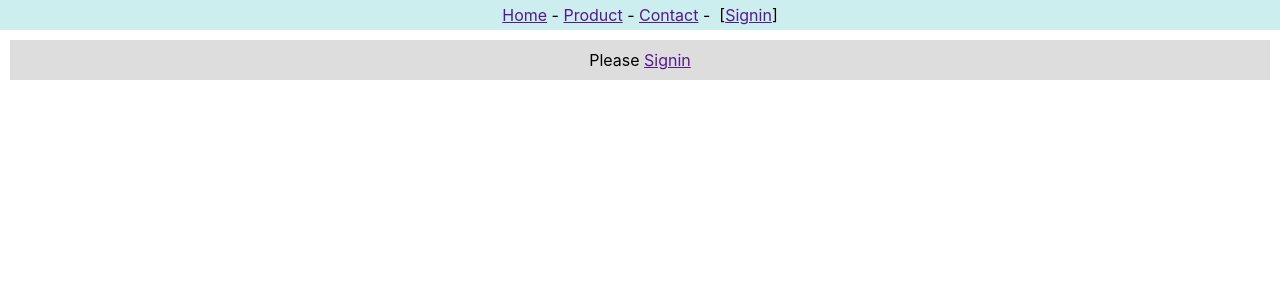
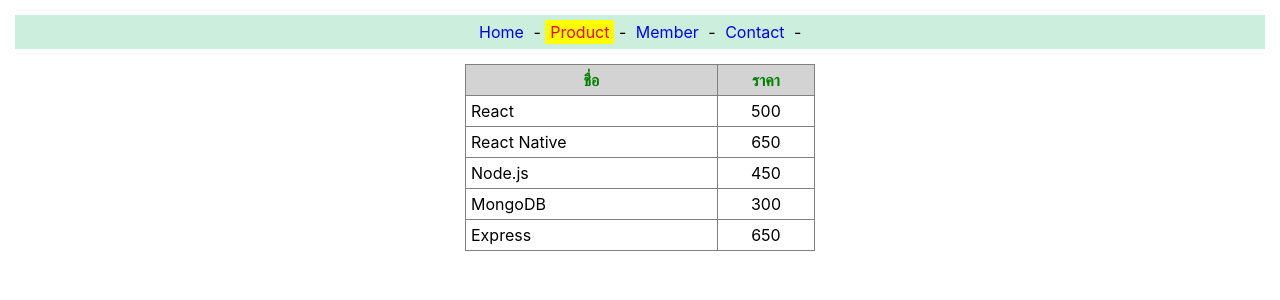
Before and after one commit to ThanawatBundasak/app1, a React (Create React App) app: page /products in a window 1280 px wide. Shown: the top 300 px of the page. Built offline with nearby package versions, Linux system fonts and the light colour scheme.

Commit message:
Add
home.js
member.js
products.js
router1.js
router2.js
router3.js
navlink.css
products.css

```diff
--- a/package.json
+++ b/package.json
@@ -8,6 +8,7 @@
     "@testing-library/user-event": "^13.5.0",
     "react": "^18.2.0",
     "react-dom": "^18.2.0",
+    "react-router-dom": "^6.16.0",
     "react-scripts": "5.0.1",
     "web-vitals": "^2.1.4"
   },
--- a/src/App.js
+++ b/src/App.js
@@ -1,15 +1,8 @@
 import React from 'react';
-import { userContext } from './context'
-import Header2 from './context-header2'
-import Content2 from './context-content2'
+import Router3 from './router3';
 
-export default function App(){
-  let[user,setUser] = React.useState()
-  return (
-    <userContext.Provider value={[user,setUser]}>
-      <Header2/>
-      <Content2/>
-    </userContext.Provider>
-
+export default function App() {
+  return(
+    [<Router3/>]
   )
 }
--- /dev/null
+++ b/src/home.js
@@ -0,0 +1,12 @@
+import React from "react";
+
+export default function Home(){
+    return(
+        <p style={{textAlign:'center'}}>
+            <h3>ยินดีต้อนรับสู่ React Store</h3>
+            รายชื่อ<a href="/product">สินค้า</a>ที่เรามีจำหน่าย<br/>
+            แต่ท่านต้องเป็น<a href="/member">สมาชิก</a>จึงจะสั่งซื้อได้<br/>
+            หากมีข้อสงสัย กรุณา<a href="/contact">ติดต่อเรา</a>
+        </p>
+    )
+}
--- /dev/null
+++ b/src/member.js
@@ -0,0 +1,6 @@
+import React from "react";
+export default function Member(){
+    return(
+        <div style={{textAlign:'center'}}>Member Page</div>
+    )
+}
--- /dev/null
+++ b/src/navlink.css
@@ -0,0 +1,19 @@
+.nav {
+    background-color: #ced;
+    padding: 7px;
+    text-align: center;
+    margin: 15px;
+}
+
+.menu {       /* สำหรับสถานะ inactive */
+    color: blue;
+    text-decoration: none;
+    padding: 2px 5px;
+}
+
+.active_menu {      /* สำหรับสถานะ active */
+    color: red;
+    background-color: yellow;
+    text-decoration: none;
+    padding: 2px 5px;
+}
--- /dev/null
+++ b/src/products.css
@@ -0,0 +1,18 @@
+table {
+    width: 350px;
+    border-collapse: collapse;
+    margin: auto;
+}
+
+th {
+    background-color: lightgray;
+    color: green;
+}
+
+th, td {
+    padding: 5px;
+}
+
+td:nth-child(2) {
+    text-align: center;
+}
--- /dev/null
+++ b/src/products.js
@@ -0,0 +1,24 @@
+import React, { Component } from "react";
+import './products.css'
+
+export default class Products extends Component{
+    data = [
+        ['React',500],
+        ['React Native',650],
+        ['Node.js',450],
+        ['MongoDB',300],
+        ['Express',650]
+    ]
+    render(){
+        return(
+            <table border="1">
+                <tr><th>ชื่อ</th><th>ราคา</th></tr>
+                {
+                    this.data.map(d => {
+                        return <tr><td>{d[0]}</td><td>{d[1]}</td></tr>
+                    })
+                }
+            </table>
+        )
+    }
+}
--- /dev/null
+++ b/src/router3.js
@@ -0,0 +1,34 @@
+import React from "react";
+import { BrowserRouter, NavLink, Route, Routes} from "react-router-dom";
+import './navlink.css'
+import Products from './products'
+import Home from './home'
+import Member from "./member";
+
+export default function Router3(){
+    return(
+        <BrowserRouter>
+            <nav className="nav">
+                <NavLink to='/' className={({isActive})=> isActive?
+                "active_menu":"menu"}style={({isActive}) => {
+                        return {
+                            fontWeight: isActive? "bold" : ""
+                        };
+                    }}>Home</NavLink> -&nbsp;
+                <NavLink to='/products' className={({isActive})=>isActive?"active_menu":"menu"}>
+                    Product</NavLink> -&nbsp;
+                <NavLink to='/member' className={({isActive})=>isActive?"active_menu":"menu"}>
+                    Member</NavLink> -&nbsp;
+                <NavLink to='/contact' className={({isActive})=>isActive?"active_menu":"menu"}>
+                    Contact</NavLink> -&nbsp;
+            </nav>
+            <Routes style={{margin:'20px'}}>
+                <Route path="/" element={<Home/>}/>
+                <Route path="/products" element={<Products/>}/>
+                <Route path="/member" Component={Member}/>
+                <Route path="/contact" element={<div style={{textAlign:'center'}}>Contact Page</div>}/>
+                <Route path="/*" element={<div style={{textAlign:'center'}}>Error 404 Not Found</div>}/>
+            </Routes>
+        </BrowserRouter>
+    )
+}
```
Also changed, not shown: src/router1.js (added, +27 -0 lines), src/router2.js (added, +26 -0 lines), 1 other file (tests, documents, lock files or other folders).
